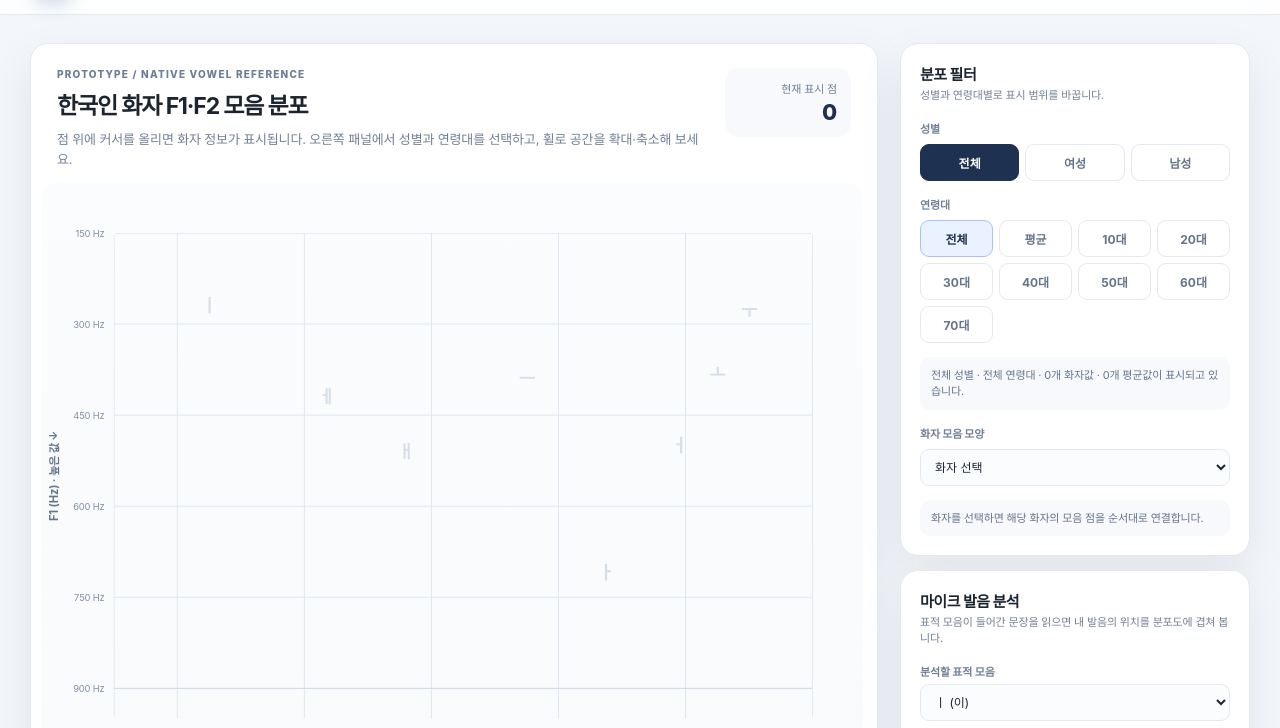
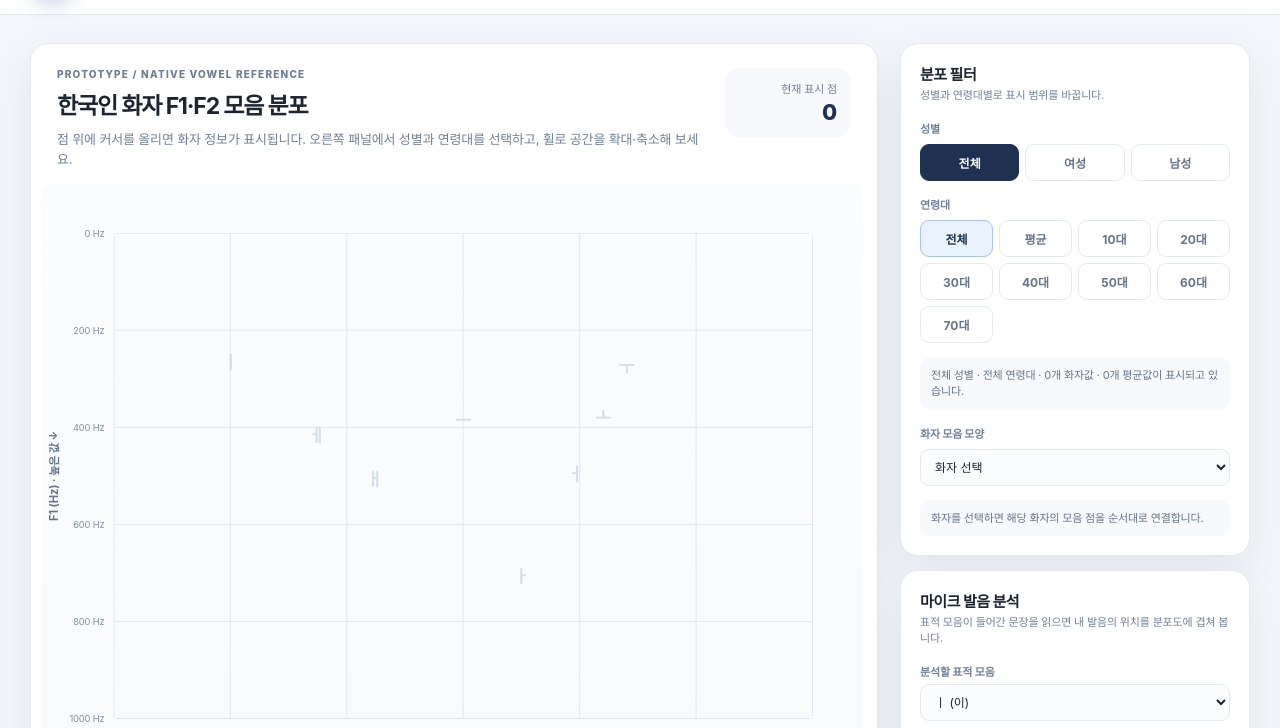
Before and after one commit to ness-96/KoreanVowel, a plain HTML site: page vowel-space-prototype.html in a window 1280 px wide. Shown: the part 61-789 px from the top of the page. Drawn offline with Linux system fonts and the light colour scheme.

Commit message:
Set F1 and F2 axes to start at zero

```diff
--- a/vowel-space-prototype.html
+++ b/vowel-space-prototype.html
@@ -501,7 +501,7 @@
     const chartWrap = document.getElementById('chartWrap');
     const tooltip = document.getElementById('tooltip');
     const plot = { x: 78, y: 32, w: 748, h: 520 };
-    const domain = { f2Min: 600, f2Max: 2800, f1Min: 150, f1Max: 950 };
+    const domain = { f2Min: 0, f2Max: 3000, f1Min: 0, f1Max: 1000 };
     const MIN_ZOOM = 1;
     const MAX_ZOOM = 4;
     let viewDomain = { ...domain };
@@ -626,8 +626,8 @@
     }
 
     function drawGrid() {
-      const baseF2Ticks = [600, 1000, 1400, 1800, 2200, 2600, 2800];
-      const baseF1Ticks = [150, 300, 450, 600, 750, 900];
+      const baseF2Ticks = [0, 500, 1000, 1500, 2000, 2500, 3000];
+      const baseF1Ticks = [0, 200, 400, 600, 800, 1000];
       const f2Ticks = zoom.scale === MIN_ZOOM ? baseF2Ticks : makeAxisTicks(viewDomain.f2Min, viewDomain.f2Max, baseF2Ticks);
       const f1Ticks = zoom.scale === MIN_ZOOM ? baseF1Ticks : makeAxisTicks(viewDomain.f1Min, viewDomain.f1Max, baseF1Ticks);
       const vowelHints = [
```
